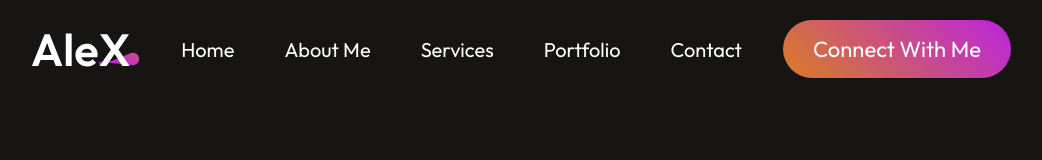
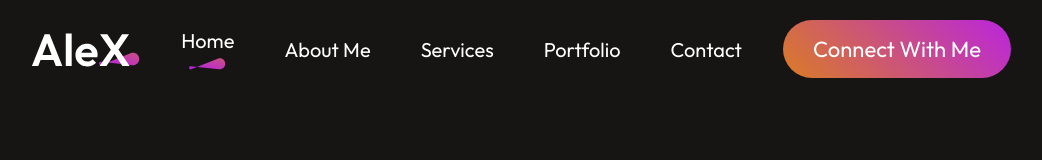
Before and after one commit to Amitkumar006/Portfolio-website, a React (Create React App) app: page / in a window 1280 px wide. Shown: the top 160 px of the page, without its empty margins (119-1161 px from the left). Built offline with nearby package versions, Linux system fonts and the light colour scheme.

Commit message:
complete navbar and contact functionality

```diff
--- a/package.json
+++ b/package.json
@@ -7,6 +7,7 @@
     "@testing-library/react": "^13.4.0",
     "@testing-library/user-event": "^13.5.0",
     "react": "^18.3.1",
+    "react-anchor-link-smooth-scroll": "^1.0.12",
     "react-dom": "^18.3.1",
     "react-scripts": "5.0.1",
     "web-vitals": "^2.1.4"
--- a/src/Components/About/About.js
+++ b/src/Components/About/About.js
@@ -5,7 +5,7 @@
 
 const About = () => {
   return (
-    <div className='about'>
+    <div id='about' className='about'>
        <div className="about-title">
         <h1>About Us</h1>
         <img src={theme_pattern} alt="Theme" />
--- a/src/Components/Contact/Contact.js
+++ b/src/Components/Contact/Contact.js
@@ -6,8 +6,32 @@
 import call_icon from '../../assets/call_icon.svg'
 
 const Contact = () => {
+
+    const onSubmit = async (event) => {
+        event.preventDefault();
+        const formData = new FormData(event.target);
+
+        formData.append("access_key", "567661ae-dbd6-4f80-a913-f9c2563e47d5");
+
+        const object = Object.fromEntries(formData);
+        const json = JSON.stringify(object);
+
+        const res = await fetch("https://api.web3forms.com/submit", {
+          method: "POST",
+          headers: {
+            "Content-Type": "application/json",
+            Accept: "application/json"
+          },
+          body: json
+        }).then((res) => res.json());
+
+        if (res.success) {
+          alert(res.message);
+        }
+      };
+
     return (
-        <div className='contact'>
+        <div id='contact' className='contact'>
             <div className="contact-title">
                 <h1>Get in touch</h1>
                 <img src={theme_img} alt="Theme image" />
@@ -29,7 +53,7 @@
                     </div>
 
                 </div>
-                <form className="contact-right">
+                <form onSubmit={onSubmit} className="contact-right">
                     <label htmlFor="">Your Name</label>
                     <input type="text" placeholder='Enter your name' name='name' />
                     <label htmlFor="">Your Email</label>
--- a/src/Components/Hero/Hero.js
+++ b/src/Components/Hero/Hero.js
@@ -1,15 +1,16 @@
 import React from 'react'
 import './Hero.css'
 import Profile_img from '../../assets/profile_img.svg'
+import AnchorLink from 'react-anchor-link-smooth-scroll'
 
 const Hero = () => {
     return (
-        <div className='hero'>
+        <div id='home' className='hero'>
             <img src={Profile_img} alt="Profile image" />
             <h1><span>Lorem ipsum dolor sit</span> amet consectetur adipisicing elit. Ut, veniam!</h1>
             <p>Lorem ipsum, dolor sit amet consectetur adipisicing elit. Quaerat nisi doloremque fugiat, quia obcaecati vero maxime suscipit doloribus voluptatum esse exercitationem saepe quae dolores, accusamus tenetur blanditiis veritatis corrupti consectetur.</p>
             <div className="hero-action">
-                <div className="hero-connect">Connect With Me</div>
+                <div className="hero-connect"><AnchorLink className='anchor-link' offset={50} href='#contact'>Connect With Me</AnchorLink></div>
                 <div className="hero-resume">My Resume</div>
             </div>
         </div>
--- a/src/Components/MyWork/MyWork.js
+++ b/src/Components/MyWork/MyWork.js
@@ -6,7 +6,7 @@
 
 const MyWork = () => {
   return (
-    <div className='mywork'>
+    <div id='work' className='mywork'>
       <div className="mywork-title">
         <h1>My latest work</h1>
         <img src={theme_img} alt="theme image" />
--- a/src/Components/Navbar/Navbar.css
+++ b/src/Components/Navbar/Navbar.css
@@ -26,3 +26,20 @@
 .nav-connect:hover{
     transform: scale(1.05);
 }
+
+.nav-menu li{
+    display: flex;
+    gap: 5px;
+    flex-direction: column;
+    cursor: pointer;
+}
+
+.nav-menu li img{
+    display: flex;
+    margin: auto;
+}
+
+.anchor-link{
+    text-decoration: none;
+    color: white;
+}
--- a/src/Components/Navbar/Navbar.js
+++ b/src/Components/Navbar/Navbar.js
@@ -1,19 +1,22 @@
-import React from 'react'
+import React, { useState } from 'react'
 import './Navbar.css'
 import logo from '../../assets/logo.svg'
+import underline_img from '../../assets/nav_underline.svg'
+import AnchorLink from 'react-anchor-link-smooth-scroll'
 
 const Navbar = () => {
+  const [menu, setMenu] = useState("home")
   return (
     <div className='navbar'>
       <img src={logo} alt="logo image" />
       <ul className="nav-menu">
-        <li>Home</li>
-        <li>About Me</li>
-        <li>Services</li>
-        <li>Portfolio</li>
-        <li>Contact</li>
+        <li><AnchorLink className='anchor-link' href='#home'><p onClick={()=>{setMenu("home")}}>Home</p></AnchorLink>{menu==="home" ? <img src={underline_img} alt="" /> : <></>}</li>
+        <li><AnchorLink className='anchor-link' offset={50} href='#about'><p onClick={()=>{setMenu("about")}}>About Me</p></AnchorLink>{menu==="about" ? <img src={underline_img} alt="" /> : <></>}</li>
+        <li><AnchorLink className='anchor-link' offset={50} href='#services'><p onClick={()=>{setMenu("services")}}>Services</p></AnchorLink>{menu==="services" ? <img src={underline_img} alt="" /> : <></>}</li>
+        <li><AnchorLink className='anchor-link' offset={50} href='#work'><p onClick={()=>{setMenu("work")}}>Portfolio</p></AnchorLink>{menu==="work" ? <img src={underline_img} alt="" /> : <></>}</li>
+        <li><AnchorLink className='anchor-link' offset={50} href='#contact'><p onClick={()=>{setMenu("contact")}}>Contact</p></AnchorLink>{menu==="contact" ? <img src={underline_img} alt="" /> : <></>}</li>
       </ul>
-      <div className="nav-connect">Connect With Me</div>
+      <div className="nav-connect"><AnchorLink className='anchor-link' offset={50} href='#contact'>Connect With Me</AnchorLink></div>
     </div>
   )
 }
--- a/src/Components/Services/Services.js
+++ b/src/Components/Services/Services.js
@@ -6,7 +6,7 @@
 
 const Services = () => {
     return (
-        <div className='services'>
+        <div id='services' className='services'>
             <div className="services-title">
                 <h1>My Services</h1>
                 <img src={theme_img} alt="Theme Image" />
```
Also changed, not shown: 1 other file (tests, documents, lock files or other folders).
